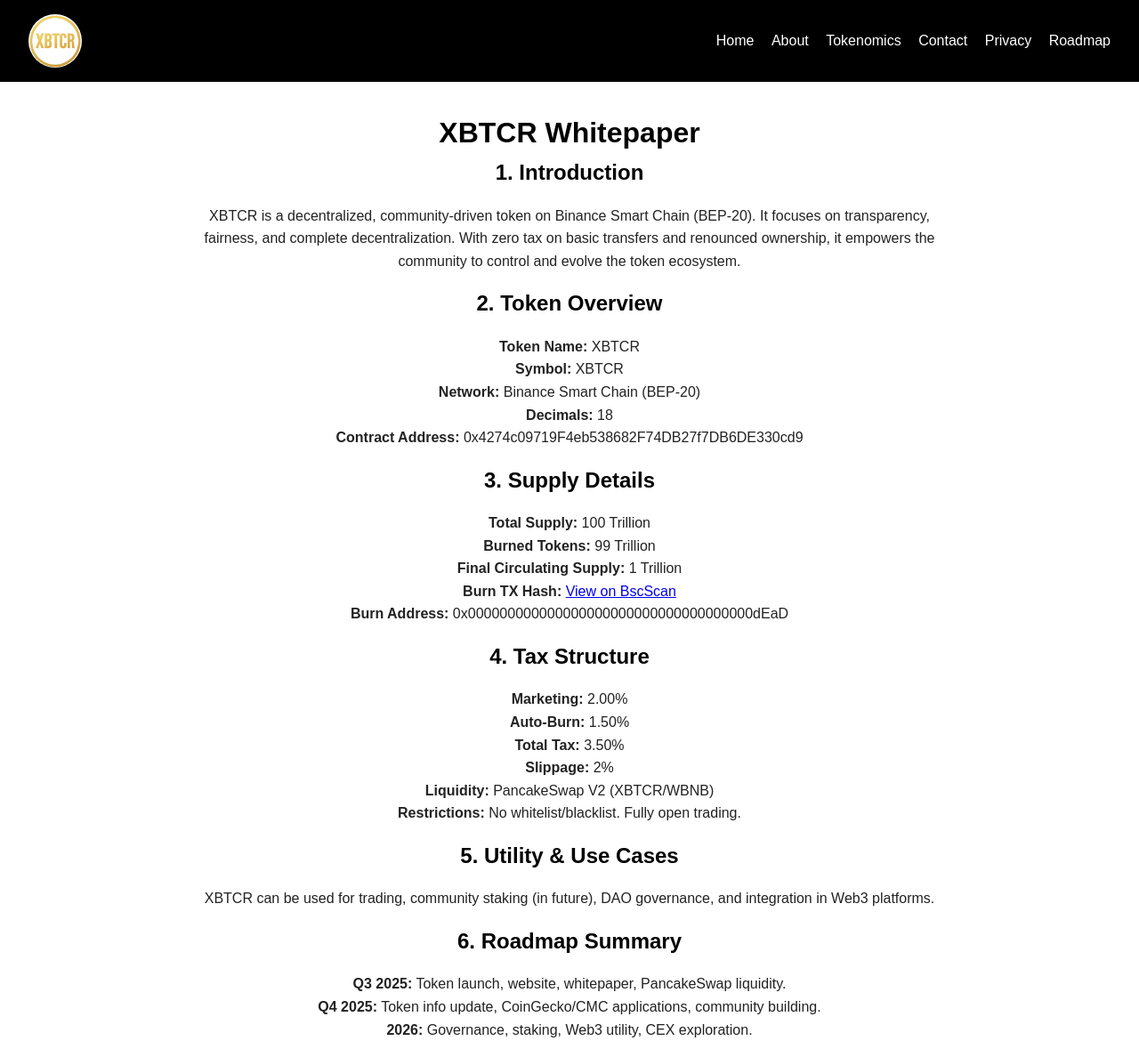
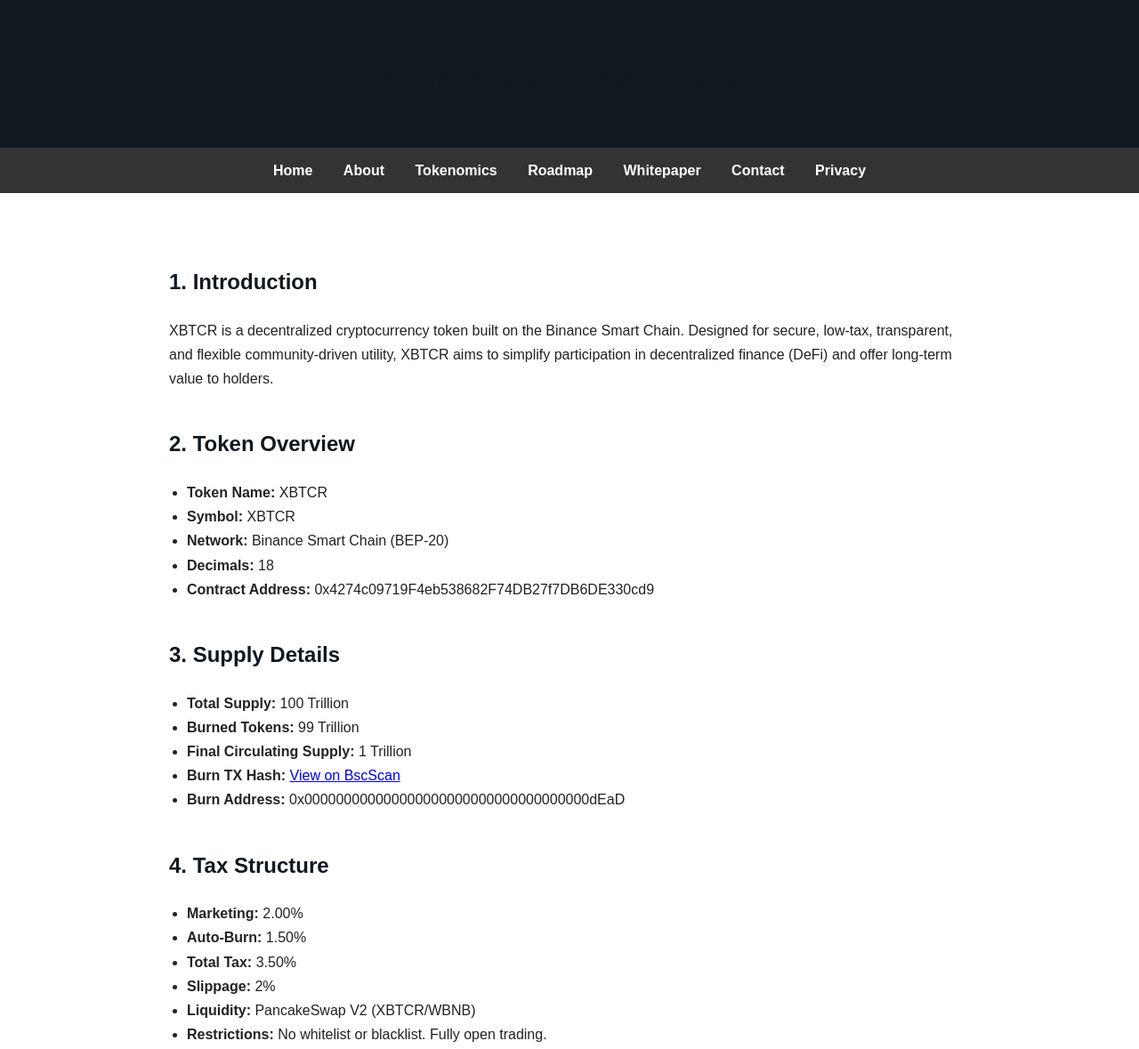
Before and after one commit to zahidmalik707/xbtcr-token, a plain HTML site: page Whitepaper.html in a window 1280 px wide. Shown: the top 1179 px of the page at 89% size. Drawn offline with Linux system fonts and the light colour scheme.

Commit message:
Update Whitepaper.html

```diff
--- a/Whitepaper.html
+++ b/Whitepaper.html
@@ -2,131 +2,168 @@
 <html lang="en">
 <head>
   <meta charset="UTF-8" />
-  <meta name="viewport" content="width=device-width, initial-scale=1.0" />
-  <title>XBTCR | Whitepaper</title>
-  <link rel="stylesheet" href="style.css" />
+  <meta name="viewport" content="width=device-width, initial-scale=1.0"/>
+  <title>XBTCR Whitepaper</title>
+  <link rel="stylesheet" href="https://cdnjs.cloudflare.com/ajax/libs/font-awesome/6.5.0/css/all.min.css" />
   <style>
     body {
       font-family: Arial, sans-serif;
       margin: 0;
       padding: 0;
-      background: #fff;
+      background-color: #fff;
       color: #222;
+      line-height: 1.7;
+      display: flex;
+      flex-direction: column;
+      min-height: 100vh;
     }
+
     header {
-      background: #000;
+      background-color: #101820;
       color: #fff;
-      padding: 1rem 2rem;
-      display: flex;
-      align-items: center;
-      justify-content: space-between;
-      flex-wrap: wrap;
+      padding: 25px;
+      text-align: center;
     }
-    .header-logo {
-      height: 60px;
-      width: 60px;
-      border-radius: 50%;
-      object-fit: cover;
+
+    nav {
+      background-color: #333;
+      text-align: center;
+      padding: 12px;
     }
+
     nav a {
-      color: white;
-      margin-left: 15px;
+      color: #fff;
       text-decoration: none;
-    }
-    .container {
-      padding: 2rem;
-      max-width: 900px;
-      margin: auto;
-    }
-    h1, h2 {
-      color: #000;
-      text-align: center;
+      margin: 0 15px;
       font-weight: bold;
     }
+
+    main {
+      max-width: 900px;
+      margin: 40px auto;
+      padding: 0 20px;
+      flex: 1;
+    }
+
+    h1, h2, h3 {
+      color: #101820;
+      margin-top: 40px;
+    }
+
     p {
-      line-height: 1.6;
-      margin: 1rem 0;
+      margin-bottom: 20px;
     }
+
+    ul {
+      padding-left: 20px;
+    }
+
     footer {
-      background: #000;
+      background-color: #101820;
       color: #fff;
       text-align: center;
-      padding: 1rem;
-      margin-top: 3rem;
+      padding: 25px 0 15px;
+      margin-top: auto;
     }
+
     .social-links a {
-      color: #000;
+      display: inline-block;
+      margin-right: 15px;
+      color: #fff;
+      font-size: 18px;
       text-decoration: none;
-      margin-right: 15px;
-      display: block;
-      margin-top: 0.5rem;
+      transition: color 0.3s ease;
+    }
+
+    .social-links a:hover {
+      color: #ccc;
     }
   </style>
 </head>
 <body>
+
   <header>
-    <img src="xbtcr.png" alt="XBTCR Logo" class="header-logo" />
-    <nav>
-      <a href="index.html">Home</a>
-      <a href="about.html">About</a>
-      <a href="tokenomics.html">Tokenomics</a>
-      <a href="contact.html">Contact</a>
-      <a href="privacy.html">Privacy</a>
-      <a href="roadmap.html">Roadmap</a>
-    </nav>
+    <h1>XBTCR Token – Whitepaper</h1>
   </header>
 
-  <div class="container">
-    <h1>XBTCR Whitepaper</h1>
+  <nav>
+    <a href="index.html">Home</a>
+    <a href="about.html">About</a>
+    <a href="tokenomics.html">Tokenomics</a>
+    <a href="roadmap.html">Roadmap</a>
+    <a href="whitepaper.html">Whitepaper</a>
+    <a href="contact.html">Contact</a>
+    <a href="privacy.html">Privacy</a>
+  </nav>
 
+  <main>
     <h2>1. Introduction</h2>
-    <p>XBTCR is a decentralized, community-driven token on Binance Smart Chain (BEP-20). It focuses on transparency, fairness, and complete decentralization. With zero tax on basic transfers and renounced ownership, it empowers the community to control and evolve the token ecosystem.</p>
+    <p>XBTCR is a decentralized cryptocurrency token built on the Binance Smart Chain. Designed for secure, low-tax, transparent, and flexible community-driven utility, XBTCR aims to simplify participation in decentralized finance (DeFi) and offer long-term value to holders.</p>
 
     <h2>2. Token Overview</h2>
-    <p><strong>Token Name:</strong> XBTCR<br>
-    <strong>Symbol:</strong> XBTCR<br>
-    <strong>Network:</strong> Binance Smart Chain (BEP-20)<br>
-    <strong>Decimals:</strong> 18<br>
-    <strong>Contract Address:</strong> 0x4274c09719F4eb538682F74DB27f7DB6DE330cd9</p>
+    <ul>
+      <li><strong>Token Name:</strong> XBTCR</li>
+      <li><strong>Symbol:</strong> XBTCR</li>
+      <li><strong>Network:</strong> Binance Smart Chain (BEP-20)</li>
+      <li><strong>Decimals:</strong> 18</li>
+      <li><strong>Contract Address:</strong> 0x4274c09719F4eb538682F74DB27f7DB6DE330cd9</li>
+    </ul>
 
     <h2>3. Supply Details</h2>
-    <p><strong>Total Supply:</strong> 100 Trillion<br>
-    <strong>Burned Tokens:</strong> 99 Trillion<br>
-    <strong>Final Circulating Supply:</strong> 1 Trillion<br>
-    <strong>Burn TX Hash:</strong> <a href="https://bscscan.com/tx/0x46c173b743001535960241d9563dfe37733d7955d1388771d5f00c02c3b3a9f3" target="_blank">View on BscScan</a><br>
-    <strong>Burn Address:</strong> 0x000000000000000000000000000000000000dEaD</p>
+    <ul>
+      <li><strong>Total Supply:</strong> 100 Trillion</li>
+      <li><strong>Burned Tokens:</strong> 99 Trillion</li>
+      <li><strong>Final Circulating Supply:</strong> 1 Trillion</li>
+      <li><strong>Burn TX Hash:</strong> <a href="https://bscscan.com/tx/0x46c173b743001535960241d9563dfe37733d7955d1388771d5f00c02c3b3a9f3" target="_blank">View on BscScan</a></li>
+      <li><strong>Burn Address:</strong> 0x000000000000000000000000000000000000dEaD</li>
+    </ul>
 
     <h2>4. Tax Structure</h2>
-    <p><strong>Marketing:</strong> 2.00%<br>
-    <strong>Auto-Burn:</strong> 1.50%<br>
-    <strong>Total Tax:</strong> 3.50%<br>
-    <strong>Slippage:</strong> 2%<br>
-    <strong>Liquidity:</strong> PancakeSwap V2 (XBTCR/WBNB)<br>
-    <strong>Restrictions:</strong> No whitelist/blacklist. Fully open trading.</p>
+    <ul>
+      <li><strong>Marketing:</strong> 2.00%</li>
+      <li><strong>Auto-Burn:</strong> 1.50%</li>
+      <li><strong>Total Tax:</strong> 3.50%</li>
+      <li><strong>Slippage:</strong> 2%</li>
+      <li><strong>Liquidity:</strong> PancakeSwap V2 (XBTCR/WBNB)</li>
+      <li><strong>Restrictions:</strong> No whitelist or blacklist. Fully open trading.</li>
+    </ul>
 
-    <h2>5. Utility & Use Cases</h2>
-    <p>XBTCR can be used for trading, community staking (in future), DAO governance, and integration in Web3 platforms.</p>
+    <h2>5. Roadmap Summary</h2>
+    <ul>
+      <li>✅ Token Creation & Verification</li>
+      <li>✅ Whitepaper & Website Launch</li>
+      <li>✅ Liquidity on PancakeSwap</li>
+      <li>✅ DEXTools Listing</li>
+      <li>🔄 BscScan Token Info Update</li>
+      <li>🔜 CMC + CG Listing</li>
+      <li>🔜 Community Growth + Twitter Campaign</li>
+    </ul>
 
-    <h2>6. Roadmap Summary</h2>
-    <p><strong>Q3 2025:</strong> Token launch, website, whitepaper, PancakeSwap liquidity.<br>
-    <strong>Q4 2025:</strong> Token info update, CoinGecko/CMC applications, community building.<br>
-    <strong>2026:</strong> Governance, staking, Web3 utility, CEX exploration.</p>
+    <h2>6. Security & Transparency</h2>
+    <p>We prioritize public trust by ensuring:</p>
+    <ul>
+      <li>Verified contract source code on BscScan</li>
+      <li>Proof of burn visible on-chain</li>
+      <li>No external ownership or risky permissions</li>
+      <li>All transactions publicly viewable via BscScan</li>
+    </ul>
 
-    <h2>7. Trust & Transparency</h2>
-    <p>Verified contract, renounced ownership, 99T tokens burned, and no hidden tax/whitelist/blacklist functions.</p>
+    <h2>7. Disclaimer</h2>
+    <p>This token is experimental and community-driven. Investing in cryptocurrencies carries risk. XBTCR does not guarantee returns and is not liable for any financial loss. Always do your own research (DYOR).</p>
 
-    <h2>8. Contact & Socials</h2>
-    <p class="social-links">
-      📧 <a href="mailto:xbtcrtoken@gmail.com">xbtcrtoken@gmail.com</a><br>
-      🌐 <a href="https://xbtcr.github.io" target="_blank">https://xbtcr.github.io</a><br>
-      🐦 <a href="https://twitter.com/xbtcrtoken" target="_blank">@xbtcrtoken</a><br>
-      📢 <a href="https://t.me/xbtcr_bsc" target="_blank">t.me/xbtcr_bsc</a><br>
-      📄 <a href="Whitepaper.pdf" download>Download Whitepaper (PDF)</a>
-    </p>
-  </div>
+    <h2>8. Contact</h2>
+    <p>For more details, contact us at <a href="mailto:xbtcrtoken@gmail.com">xbtcrtoken@gmail.com</a> or visit our <a href="https://xbtcr.github.io/contact.html">contact page</a>.</p>
+  </main>
 
   <footer>
-    &copy; 2025 XBTCR Token. All rights reserved.
+    <div class="social-links">
+      <a href="https://twitter.com/xbtcrtoken" target="_blank" title="Twitter"><i class="fab fa-twitter"></i></a>
+      <a href="https://t.me/xbtcrtoken" target="_blank" title="Telegram"><i class="fab fa-telegram"></i></a>
+      <a href="mailto:xbtcrtoken@gmail.com" title="Email"><i class="fas fa-envelope"></i></a>
+      <a href="https://xbtcr.github.io" target="_blank" title="Website"><i class="fas fa-globe"></i></a>
+    </div>
+    <p style="margin-top: 10px;">&copy; 2025 XBTCR Token – All rights reserved.</p>
   </footer>
+
 </body>
 </html>
```
